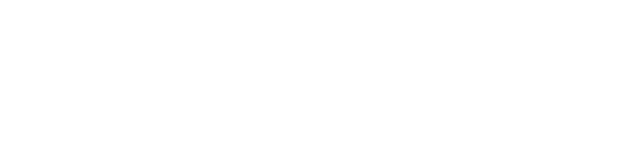
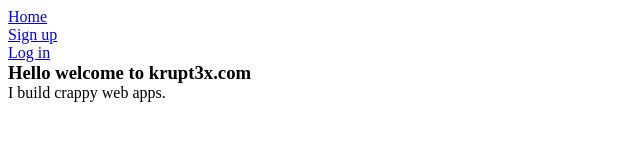
Before and after one commit to krupt3x/signup-form, a website: page index.html in a window 1280 px wide. Shown: the whole page, without its empty margins (0-640 px from the left). Drawn offline with Linux system fonts and the light colour scheme.

Commit message:
create styles dir nest stylesheet inside it

```diff
--- a/index.html
+++ b/index.html
@@ -5,9 +5,30 @@
   <meta charset="UTF-8" />
   <meta name="viewport" content="width=device-width, initial-scale=1.0" />
   <title>signup form</title>
-  <link rel="stylesheet" href="./style.css" />
+  <link rel="stylesheet" href="./styles/style.css" />
   <script src="./index.js" defer></script>
 </head>
 
+<body>
+  <header>
+    <nav>
+      <ul>
+        <li><a href="#home">Home</a></li>
+        <li><a href="#signup">Sign up</a></li>
+        <li><a href="#login">Log in</a></li>
+      </ul>
+    </nav>
+  </header>
+  <main>
+    <section>
+      <article>
+        <h1>Hello welcome to krupt3x.com</h1>
+        <p>I build crappy web apps.</p>
+      </article>
+    </section>
+  </main>
+  <footer>
+  </footer>
+</body>
 
 </html>
```
Also changed, not shown: styles/style.css (renamed from style.css).
